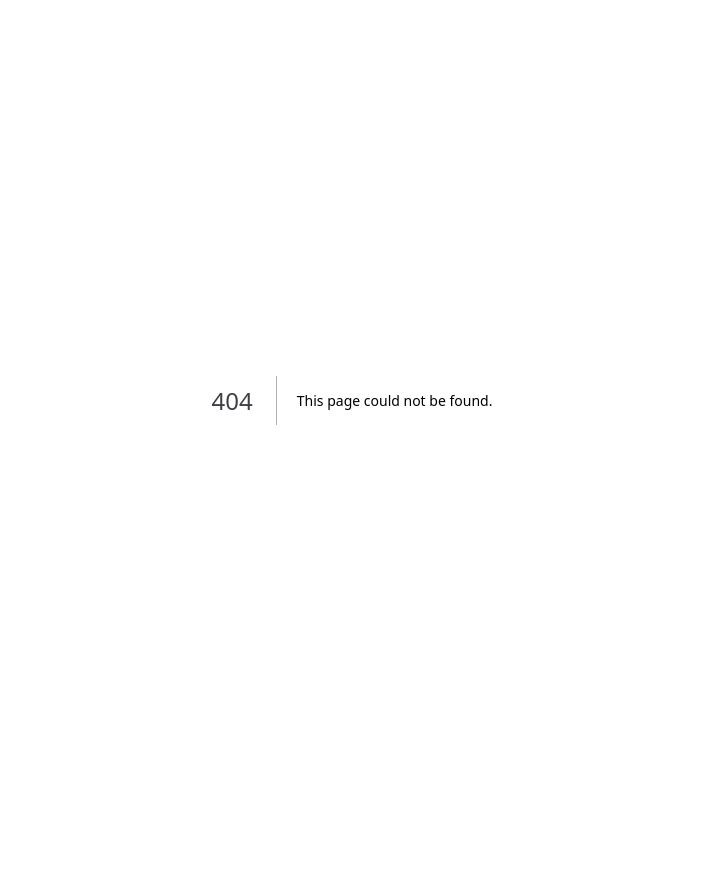
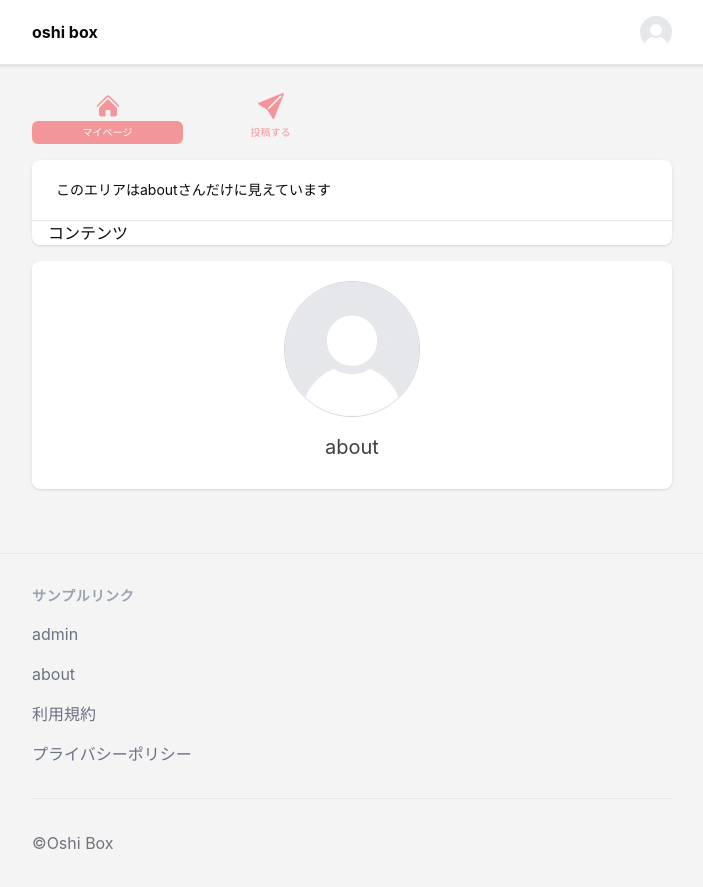
Before and after one commit to miyasuke5798/oshi-box, a Next.js app: page /about in a window 1280 px wide. Before the commit this address had no page. Shown: the whole page, without its empty margins (288-991 px from the left). Before the commit the page ends 800 px from the top, so only its background shows below. Built offline with nearby package versions, Linux system fonts and the light colour scheme.

Commit message:
add slug page

```diff
--- /dev/null
+++ b/app/(main)/[slug]/page.tsx
@@ -0,0 +1,47 @@
+import { Card, CardContent, CardHeader } from "@/components/ui/card";
+import { UserIcon } from "@/components/svg/UserIcon";
+import { HiHome } from "react-icons/hi2";
+import { BsFillSendFill } from "react-icons/bs";
+
+interface PageProps {
+  params: {
+    slug: string;
+  };
+}
+
+export default function SlugPage({ params }: PageProps) {
+  return (
+    <div className="mt-3 mb-16">
+      <ul className="px-3 sm:px-0 py-4 grid grid-cols-4 gap-3">
+        <li className="flex flex-col gap-0.5 items-center">
+          <HiHome size={26} color="#f3969a" />
+          <div
+            className="bg-[#f3969a] flex items-center justify-center text-white text-[10px] h-[23px] w-full rounded-sm"
+          >
+            マイページ
+          </div>
+        </li>
+        <li className="flex flex-col gap-0.5 items-center">
+          <BsFillSendFill size={26} color="#f3969a" />
+          <div
+            className="flex items-center justify-center text-[#f3969a] text-[10px] h-[23px] w-full rounded-sm"
+          >
+            投稿する
+          </div>
+        </li>
+      </ul>
+      <Card className="w-full mb-4">
+        <CardHeader className="text-sm font-normal">
+          このエリアは{params.slug}さんだけに見えています
+        </CardHeader>
+        <CardContent>コンテンツ</CardContent>
+      </Card>
+      <Card>
+        <CardContent className="flex flex-col justify-center items-center py-5 px-6">
+          <UserIcon className="w-34 h-34 border border-gray-300 rounded-full" />
+          <h1 className="text-xl text-[#181818] mt-4 mb-2">{params.slug}</h1>
+        </CardContent>
+      </Card>
+    </div>
+  );
+}
--- a/app/(main)/users/new/page.tsx
+++ b/app/(main)/users/new/page.tsx
@@ -1,5 +1,6 @@
 //import Link from "next/link";
 import { Card, CardContent, CardHeader } from "@/components/ui/card";
+import { XButton } from "@/components/ui/x_button";
 
 export default function UsersNew() {
   return (
@@ -9,7 +10,12 @@ export default function UsersNew() {
           <h1 className="text-[#52525b]">持っている外部アカウントで登録</h1>
         </CardHeader>
         <CardContent className="py-5">
-          <p>テキスト</p>
+          <div className="text-sm mb-6">
+            <p>テキスト</p>
+          </div>
+          <div className="flex flex-col gap-6 max-w-64 sm:max-w-72 mx-auto mb-6">
+            <XButton />
+          </div>
         </CardContent>
       </Card>
     </div>
--- a/components/ui/button.tsx
+++ b/components/ui/button.tsx
@@ -23,7 +23,7 @@ const buttonVariants = cva(
       },
       size: {
         default: "h-9 px-4 py-5 has-[>svg]:px-3",
-        sm: "h-8 rounded-md gap-1.5 px-3 has-[>svg]:px-2.5",
+        sm: "h-8 rounded-sm gap-1.5 px-3 has-[>svg]:px-2.5",
         lg: "text-xl leading-7 px-3.5 py-2.5 text-[1.25rem] leading-[1.75rem] px-[0.875rem] py-[0.625rem] rounded-md has-[>svg]:px-4",
         icon: "size-9",
       },
--- a/components/ui/x_button.tsx
+++ b/components/ui/x_button.tsx
@@ -1,9 +1,34 @@
+"use client";
 import { Button } from "@/components/ui/button";
 import { XIcon } from "@/components/svg/x_icon";
+import { useRouter } from "next/navigation";
 
-export const XButton = () => (
-  <Button className="bg-[#000000] hover:bg-[#000000] hover:shadow-lg font-normal text-base flex items-center gap-2">
-    <XIcon />
-    Xで続ける
-  </Button>
-);
+// 簡易的にランダムなslugを生成する関数
+const generateRandomString = (length: number) => {
+  const characters =
+    "ABCDEFGHIJKLMNOPQRSTUVWXYZabcdefghijklmnopqrstuvwxyz0123456789";
+  let result = "";
+  for (let i = 0; i < length; i++) {
+    result += characters.charAt(Math.floor(Math.random() * characters.length));
+  }
+  return result;
+};
+
+export const XButton = () => {
+  const router = useRouter();
+
+  const handleClick = () => {
+    const randomString = generateRandomString(8);
+    router.push(`/${randomString}`);
+  };
+
+  return (
+    <Button
+      onClick={handleClick}
+      className="bg-[#000000] hover:bg-[#000000] hover:shadow-lg font-normal text-base flex items-center gap-2"
+    >
+      <XIcon />
+      Xで続ける
+    </Button>
+  );
+};
--- a/package.json
+++ b/package.json
@@ -20,6 +20,7 @@
     "next": "15.3.2",
     "react": "^19.0.0",
     "react-dom": "^19.0.0",
+    "react-icons": "^5.5.0",
     "tailwind-merge": "^3.3.0"
   },
   "devDependencies": {
```
Also changed, not shown: 1 other file (tests, documents, lock files or other folders).
